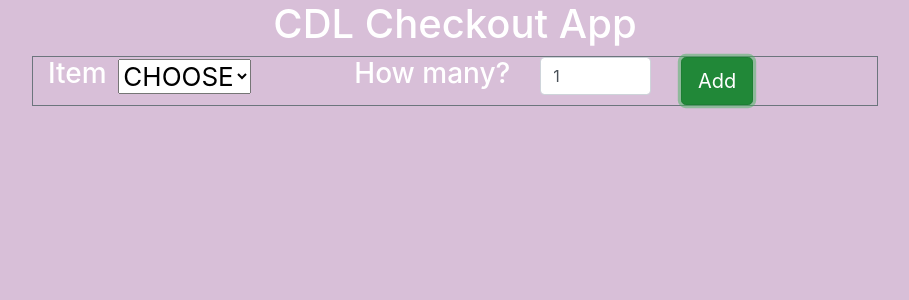
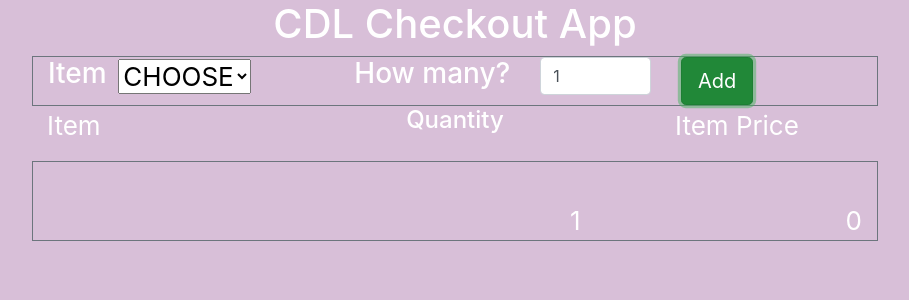
Before and after one commit to katiep28/cdl-checkout-system, a React (Create React App) app: page / in a window 1280 px wide. Both pictures are taken after a click on the button "Add". Shown: the top 300 px of the page, without its empty margins (185-1094 px from the left). Built offline with nearby package versions, Linux system fonts and the light colour scheme.

Commit message:
added the rough display for the shopping baskey

```diff
--- a/src/AddItem.js
+++ b/src/AddItem.js
@@ -4,7 +4,12 @@ import DropDown from './DropDown';
 class AddItem extends React.Component {
   state = {
     itemQty: 1,
-    itemToAddObj: {}
+    itemToAddObj: {
+      name:"",
+      price: 0,
+      qty: 0,
+      offer: {}
+    }
     // name: "",
     // price: 0,
     // offer: {}
@@ -25,13 +30,24 @@ class AddItem extends React.Component {
     if (this.state.itemQty === "") {
       alert("ERROR: You must enter a quantity greater than 0 before pressing the ADD button");
     }
+    // Need to update the quantity value in the object
+    const tempQty = {qty: this.state.itemQty};
+    const tempObj = this.state.itemToAddObj;
 
-    // this.props.addToBasketFunc(this.state.name, this.state.price, this.state.itemQty, this.state.offer);
+    Object.assign(tempObj, tempQty);
+
+    this.setState({
+      itemToAddObj:{
+        qty: tempObj.qty
+      }
+    });
+
     this.props.addToBasketFunc(this.state.itemToAddObj);
     this.setState({
       itemQty: 1,
     });
   }
+
   saveItem = (name) => {
     // this.props.itemArray.forEach(item => {
     //   if (item.name === name){
@@ -46,6 +62,7 @@ class AddItem extends React.Component {
        itemToAddObj: {
       name: name,
       price: selectedItem[0].price,
+      qty: 0,
       offer: selectedItem[0].offer
        }
     });
--- a/src/App.js
+++ b/src/App.js
@@ -1,6 +1,7 @@
 import React from 'react';
 // import logo from './logo.svg';
 import AddItem from './AddItem';
+import ListItem from './ListItem';
 import './App.css';
 import pricingData from './data/pricingData.json';
 
@@ -57,6 +58,46 @@ class App extends React.Component {
                      itemArray={items} />
           </div>
         </div>
+
+
+        <div className="row paddingabove ">
+          <div className="col-1 col-lg-4">
+            <p align="left">
+              Item
+            </p>
+          </div>
+          <div className="col-10 col-lg-4">
+            <h4 align="center">
+              Quantity
+            </h4>
+          </div>
+          <div className="col-1 col-lg-4">
+            <p align="center">
+              Item Price
+            </p>
+          </div>
+        </div>
+        <div className="row paddingbelow ">
+          <div className="col-12 col-lg-12 border border-secondary border-thick" >
+            <br/>
+            <ol className="list-group">
+              {this.state.shoppingBasket.map(item => {
+                return <ListItem
+                  name={item.name}
+                  qty={item.qty}
+                  itemTotal={item.price * item.qty}
+                  id={item.name}
+                  key={item.name}
+                />
+              })}
+            </ol>
+          </div>
+        </div>
+
+
+
+
+
       </div>
     );
   }
--- /dev/null
+++ b/src/ListItem.js
@@ -0,0 +1,36 @@
+import React from "react";
+
+class ListItem extends React.Component {
+
+  handleCompleteTick = () => {
+    this.props.updateTaskFunc(this.props.id, "C");
+  }
+  handleDeleteTick = () => {
+    this.props.updateTaskFunc(this.props.id, "D");
+  }
+
+  render()
+   {
+    return (
+
+     <div className="row padditemrow">
+        <div className="col-4 col-lg-4 col-blue">
+          <div>
+              {this.props.name}
+          </div>
+        </div>
+        <div className="col-4 col-lg-4 col-blue">
+          <div className="qty" align="right">
+              {this.props.qty}
+          </div>
+        </div>
+        <div className="col-4 col-lg-4 col-blue">
+          <div className="itemPrice" align="right">
+              {this.props.itemTotal}
+          </div>
+        </div>
+      </div>
+    );
+  }
+}
+export default ListItem;
```
